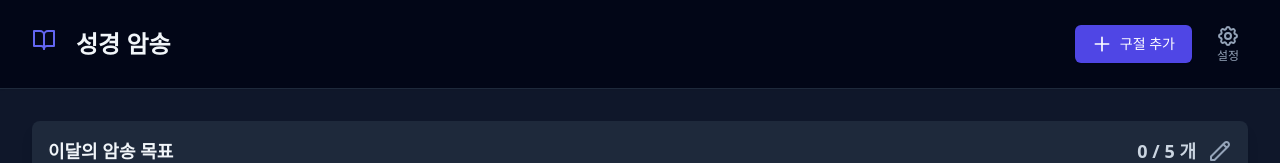
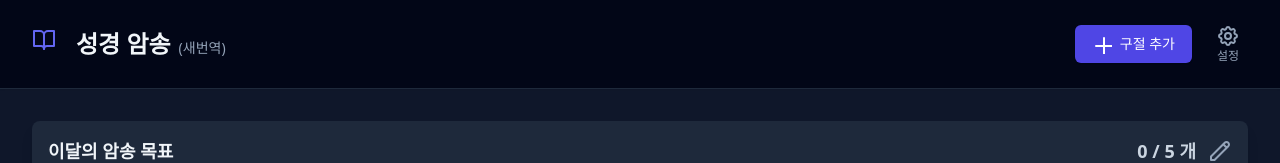
Before and after one commit to pjb402811-glitch/bible-memorizer-app, a React (Vite) app: page / in a window 1280 px wide. Shown: the top 163 px of the page. Built offline with nearby package versions, Linux system fonts and the light colour scheme.

Commit message:
새번역

```diff
--- a/components/AddVerseModal.tsx
+++ b/components/AddVerseModal.tsx
@@ -56,7 +56,7 @@ const AddVerseModal: React.FC<AddVerseModalProps> = ({ isOpen, onClose, onAddVer
         try {
             const ai = new GoogleGenAI({ apiKey });
             const bibleBookList = BIBLE_BOOKS.map(b => `${b.koreanName} (${b.name})`).join(', ');
-            const prompt = `사용자 입력값 "${verseReference}"에 해당하는 성경 구절을 '개역개정' 한글 성경 버전으로 찾아줘. 구절의 'text' 내용은 반드시 한글이어야 하며, 다른 언어가 섞이면 안돼. 입력이 구절 범위를 포함하는 경우 (예: 로마서 8:1-10), 범위 내의 모든 구절을 각각 반환해야 해. 결과는 반드시 아래 JSON 스키마를 따르는 JSON 배열이어야 해. 각 객체는 하나의 구절을 나타내.
+            const prompt = `사용자 입력값 "${verseReference}"에 해당하는 성경 구절을 '새번역' 한글 성경 버전으로 찾아줘. 구절의 'text' 내용은 반드시 한글이어야 하며, 다른 언어가 섞이면 안돼. 입력이 구절 범위를 포함하는 경우 (예: 로마서 8:1-10), 범위 내의 모든 구절을 각각 반환해야 해. 결과는 반드시 아래 JSON 스키마를 따르는 JSON 배열이어야 해. 각 객체는 하나의 구절을 나타내.
 매우 중요: 'text' 필드에는 구절 본문을 포함하고, 의미 단위에 따라 반드시 줄바꿈 문자(\\n)를 삽입하여 텍스트가 두 줄 이상이 되도록 만들어줘. 짧은 구절이라도 가급적 줄바꿈을 포함해줘.
 성경 목록을 참고해서 정확한 영어 'bookName'과 한국어 'koreanBookName'을 사용해줘: [${bibleBookList}]. 다른 설명이나 추가 텍스트는 절대 포함하지 마. 유효한 구절을 찾을 수 없다면 빈 배열을 반환해줘.`;
 
--- a/components/Header.tsx
+++ b/components/Header.tsx
@@ -8,13 +8,13 @@ const BookOpenIcon: React.FC<{className: string}> = ({ className }) => (
 );
 
 const PlusIcon: React.FC<{className: string}> = ({ className }) => (
-    <svg xmlns="http://www.w3.org/2000/svg" className={className} fill="none" viewBox="0 0 24 24" stroke="currentColor" strokeWidth={2}>
+    <svg xmlns="http://www.w3.org/2000/svg" className={className} fill="none" viewBox="0 0 24" stroke="currentColor" strokeWidth={2}>
       <path strokeLinecap="round" strokeLinejoin="round" d="M12 4v16m8-8H4" />
     </svg>
 );
 
 const SettingsIcon: React.FC<{className: string}> = ({ className }) => (
-    <svg xmlns="http://www.w3.org/2000/svg" className={className} fill="none" viewBox="0 0 24 24" stroke="currentColor" strokeWidth={2}>
+    <svg xmlns="http://www.w3.org/2000/svg" className={className} fill="none" viewBox="0 0 24" stroke="currentColor" strokeWidth={2}>
       <path strokeLinecap="round" strokeLinejoin="round" d="M10.325 4.317c.426-1.756 2.924-1.756 3.35 0a1.724 1.724 0 002.573 1.066c1.543-.94 3.31.826 2.37 2.37a1.724 1.724 0 001.065 2.572c1.756.426 1.756 2.924 0 3.35a1.724 1.724 0 00-1.066 2.573c.94 1.543-.826 3.31-2.37 2.37a1.724 1.724 0 00-2.572 1.065c-.426 1.756-2.924 1.756-3.35 0a1.724 1.724 0 00-2.573-1.066c-1.543.94-3.31-.826-2.37-2.37a1.724 1.724 0 00-1.065-2.572c-1.756-.426-1.756-2.924 0-3.35a1.724 1.724 0 001.066-2.573c-.94-1.543.826-3.31 2.37-2.37.996.608 2.296.07 2.572-1.065z" />
       <path strokeLinecap="round" strokeLinejoin="round" d="M15 12a3 3 0 11-6 0 3 3 0 016 0z" />
     </svg>
@@ -27,8 +27,9 @@ const Header: React.FC<{ onAddVerseClick: () => void, onSettingsClick: () => voi
                 {/* Left side */}
                 <div className="flex items-center gap-3">
                     <BookOpenIcon className="w-8 h-8 text-indigo-500" />
-                    <h1 className="text-2xl font-bold text-slate-100">
-                        성경 암송
+                    <h1 className="text-2xl font-bold text-slate-100 flex items-baseline gap-2">
+                        <span>성경 암송</span>
+                        <span className="text-sm font-medium text-slate-400">(새번역)</span>
                     </h1>
                 </div>
 
--- a/metadata.json
+++ b/metadata.json
@@ -1,5 +1,5 @@
 {
-  "name": "성경암송도우미",
+  "name": "Copy of 성경암송도우미",
   "description": "An interactive tool to help you memorize Bible verses by selectively hiding words. Choose a verse, adjust the difficulty, and test your memory by revealing words one by one.",
   "requestFramePermissions": []
 }
--- a/package.json
+++ b/package.json
@@ -1,5 +1,5 @@
 {
-  "name": "성경암송도우미",
+  "name": "copy-of-성경암송도우미",
   "private": true,
   "version": "0.0.0",
   "type": "module",
```
Also changed, not shown: 1 other file (tests, documents, lock files or other folders).
